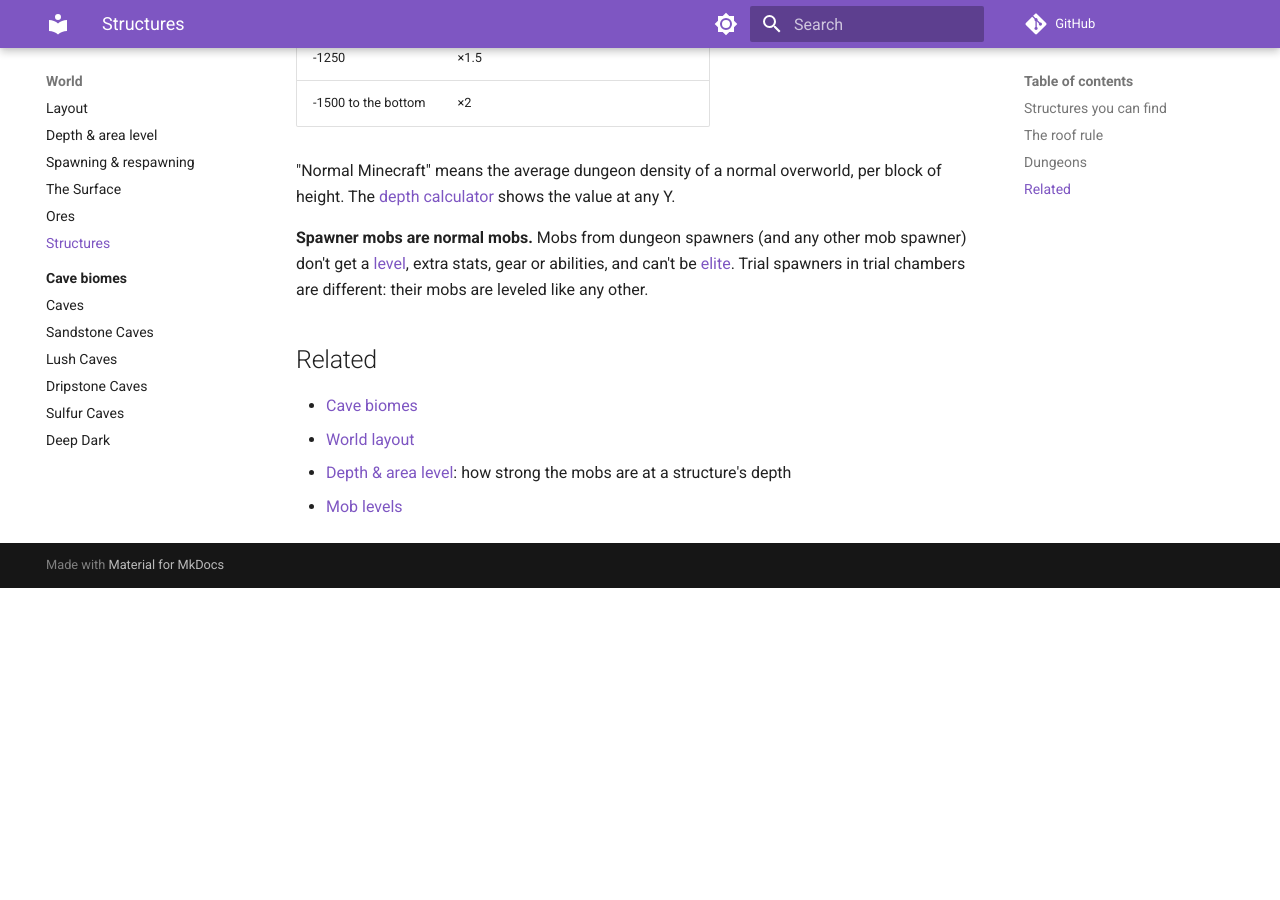
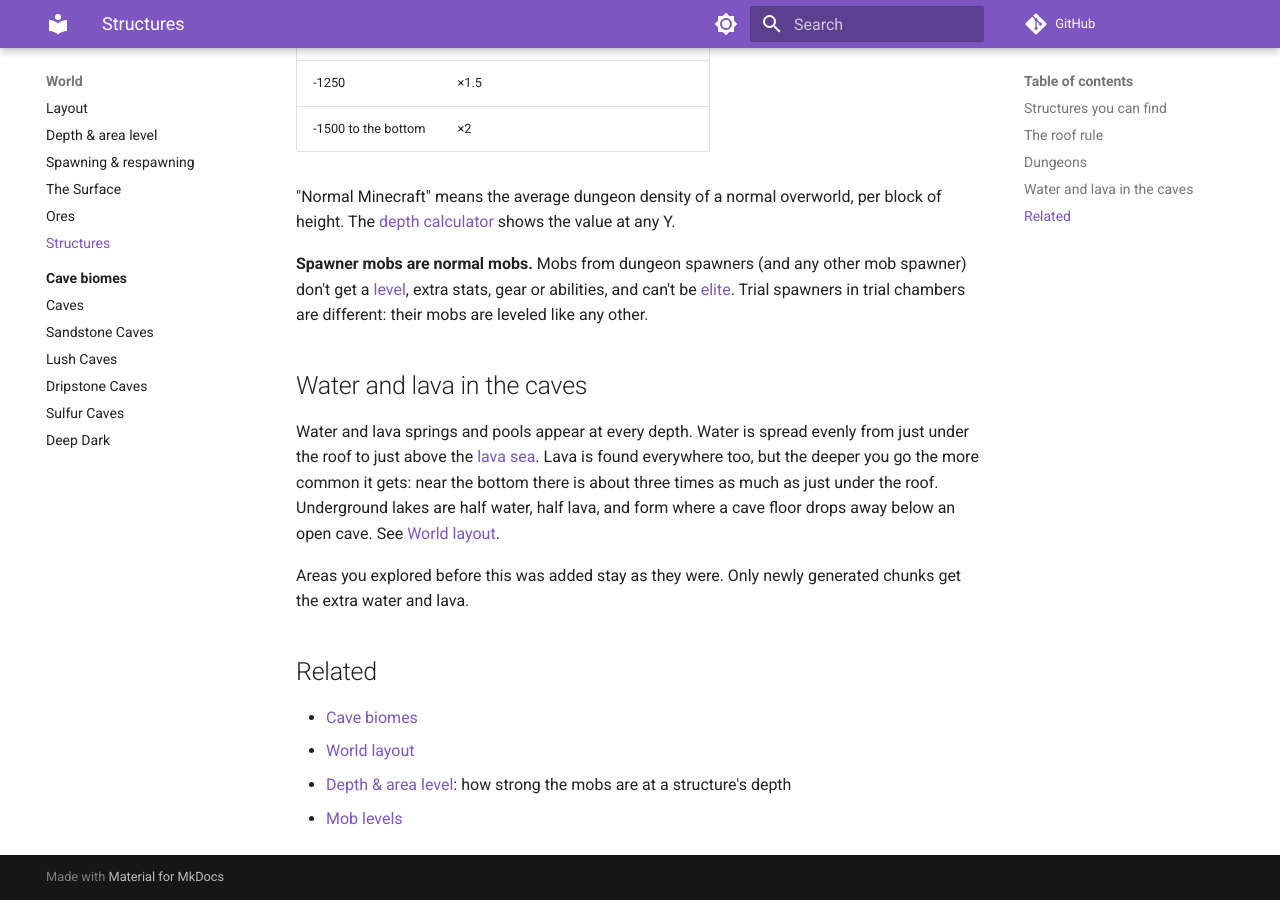
Before and after one commit to Craftyplayz/DwellerMC-wiki, an MkDocs documentation site: the page built from docs/world/structures.md, in a window 1280 px wide and 900 px high, scrolled down 1523 px. Built offline with MkDocs 1.6.1 and Material for MkDocs 9.7.7, drawn with Linux system fonts in a browser that asks for light colours; comment, search, counter and statistics services are not loaded; before the commit the page ends 2111 px from its top, so only the background shows below that; some of the changed text lies outside the part shown.

Commit message:
Add vanilla-style cave water and lava, and mineshafts at every depth
Co-Authored-By: Claude Opus 5.5 <noreply@anthropic.com>

```diff
--- a/docs/world/structures.md
+++ b/docs/world/structures.md
@@ -5,14 +5,14 @@ Only four kinds of structure appear in the caves, each in its own depth band. Ev
 ## Structures you can find
 | Structure | Where (Y) | How common | Biomes |
 |---|---|---|---|
-| **Mineshaft** | Anywhere from just under the roof down to Y -1000 | 0.8% chance per chunk, kept only if the whole mineshaft fits between Y -17 and -1000 | All cave biomes |
+| **Mineshaft** | Any depth, from just under the roof to the world bottom | 3% chance per chunk, kept only if the whole mineshaft fits between Y -17 and -2032 | All cave biomes |
 | **Trial chambers** | Starts between Y -640 and -1990 | One attempt per 34 × 34 chunk area, at least 12 chunks apart | All cave biomes |
 | **Stronghold** | Random height, always fully below Y -500 | Rare: one attempt per 64 × 64 chunk area (1,024 × 1,024 blocks), at least 32 chunks apart, kept only if it fits below Y -500 | All cave biomes |
 | **Ancient city** | Starts between Y -1450 and -1950 | One attempt per 24 × 24 chunk area, at least 8 chunks apart, and only where that spot is [Deep Dark](biomes/deep-dark.md) | Deep Dark only |
 
 "All cave biomes" means plain [Caves](biomes/caves.md), [Sandstone](biomes/sandstone-caves.md), [Lush](biomes/lush-caves.md), [Dripstone](biomes/dripstone-caves.md), [Sulfur](biomes/sulfur-caves.md) and [Deep Dark](biomes/deep-dark.md).
 
-Strongholds are spread over the whole world, not in rings around the world centre.
+Mineshafts are spread evenly over the whole depth, so you can find one at any level. Strongholds are spread over the whole world, not in rings around the world centre.
 
 Ancient cities need a Deep Dark patch, which is rare (see [Cave biomes](biomes/index.md)), so most attempts find no Deep Dark and nothing is built. Expect ancient cities to be very rare.
 
@@ -39,6 +39,11 @@ Dungeons are small mossy rooms with a mob spawner and loot chests. They're a wor
 
 **Spawner mobs are normal mobs.** Mobs from dungeon spawners (and any other mob spawner) don't get a [level](../mobs/levels.md), extra stats, gear or abilities, and can't be [elite](../mobs/elites.md). Trial spawners in trial chambers are different: their mobs are leveled like any other.
 
+## Water and lava in the caves
+Water and lava springs and pools appear at every depth. Water is spread evenly from just under the roof to just above the [lava sea](layout.md#lava-sea). Lava is found everywhere too, but the deeper you go the more common it gets: near the bottom there is about three times as much as just under the roof. Underground lakes are half water, half lava, and form where a cave floor drops away below an open cave. See [World layout](layout.md#extra-features).
+
+Areas you explored before this was added stay as they were. Only newly generated chunks get the extra water and lava.
+
 ## Related
 - [Cave biomes](biomes/index.md)
 - [World layout](layout.md)
```
Also changed, not shown: docs/world/biomes/caves.md (+1 -1 lines), docs/world/biomes/deep-dark.md (+1 -1 lines), docs/world/biomes/sandstone-caves.md (+1 -1 lines), docs/world/layout.md (+1 -1 lines).
